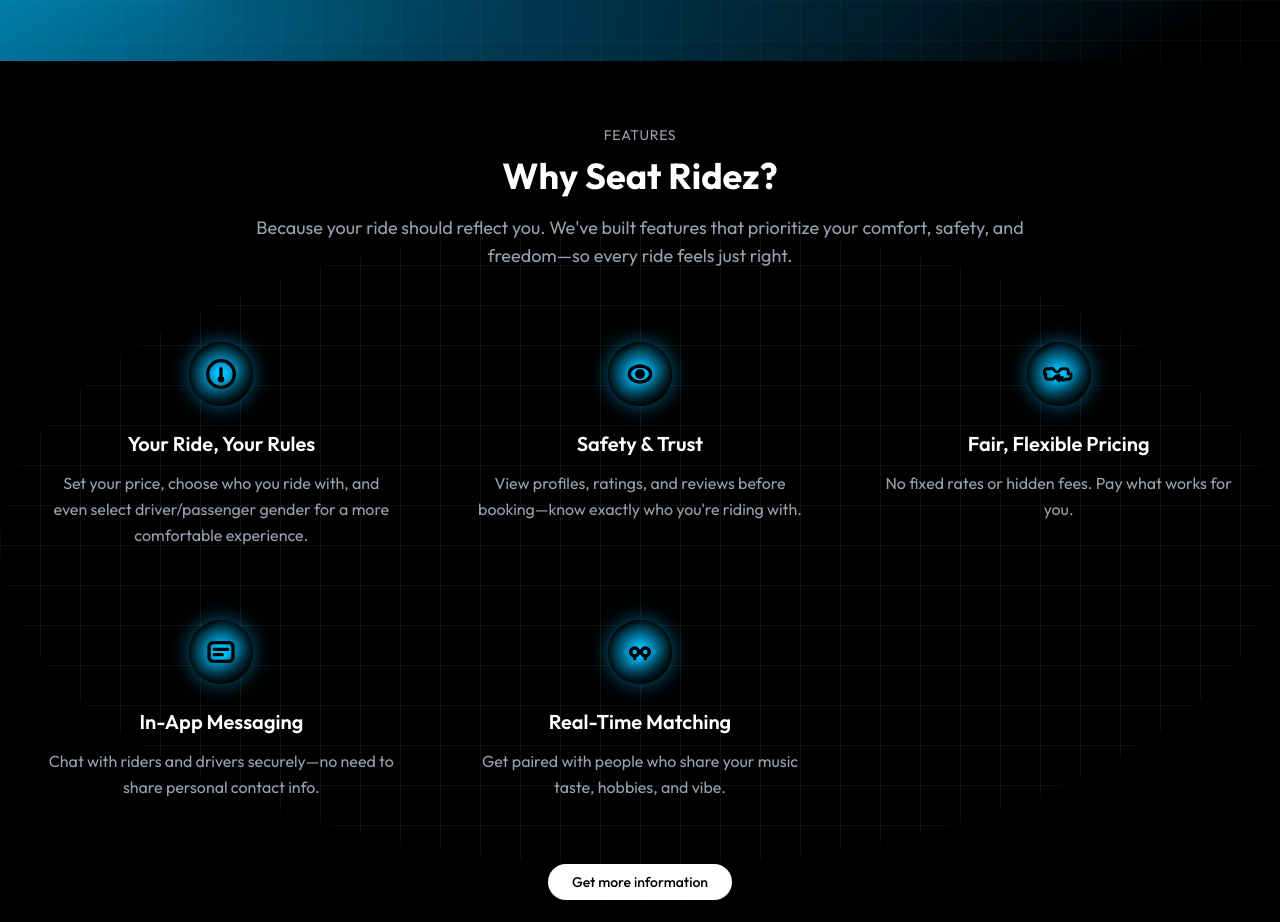
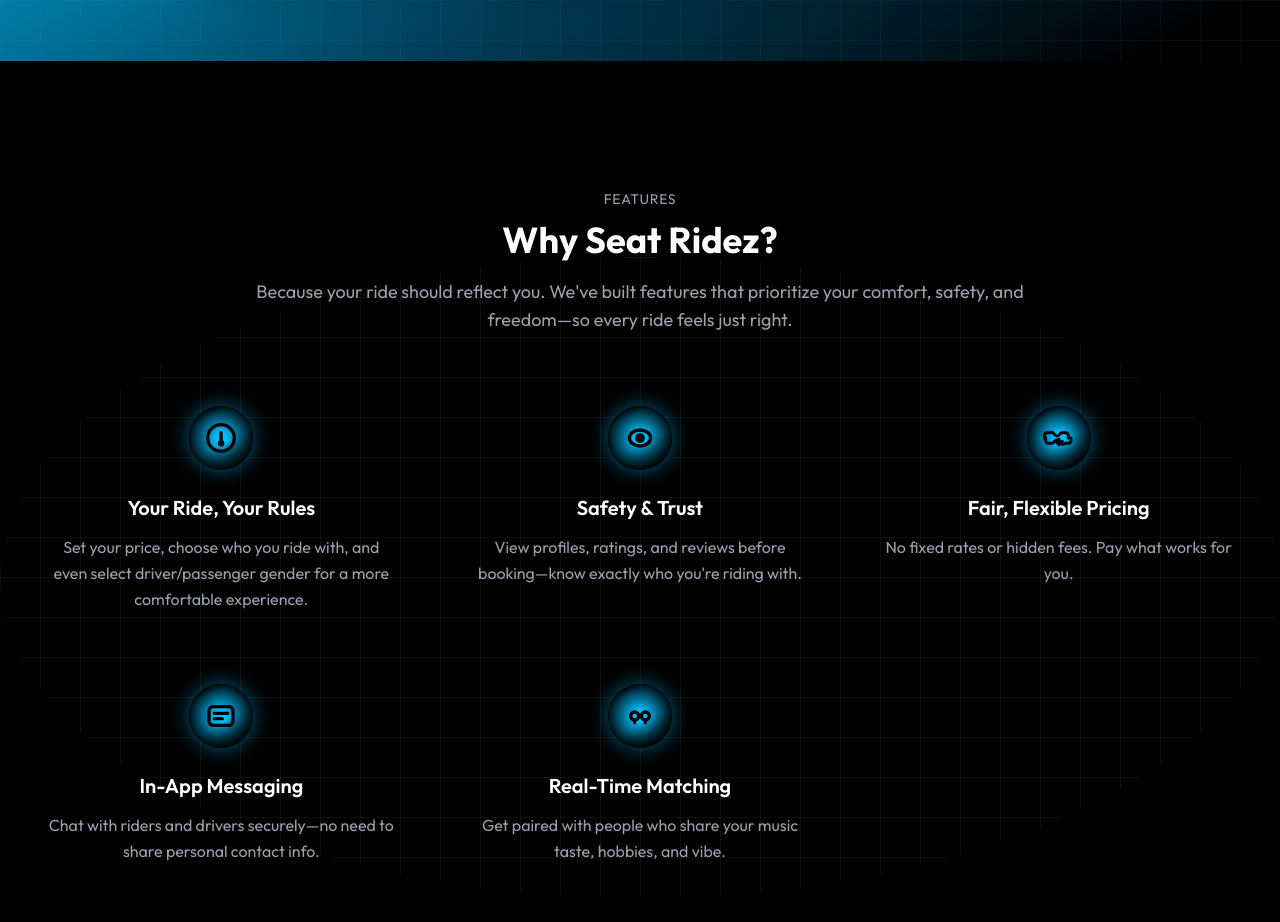
Before and after one commit to SRidez-app/website, a React (Vite) app: page / in a window 1280 px wide. Shown: the part 1200-2122 px from the top of the page. Built offline with nearby package versions, Linux system fonts and the light colour scheme.

Commit message:
Update Features.jsx

```diff
--- a/src/components/Features.jsx
+++ b/src/components/Features.jsx
@@ -326,7 +326,7 @@
 
       <div className="container mx-auto px-4 sm:px-6 mb-12 sm:mb-16 relative z-10 max-w-7xl">
         {/* Header Section */}
-        <div className="text-center mb-8 sm:mb-12">
+        <div className="text-center mb-8 sm:mb-12 md:mt-16">
           <p className="text-xs sm:text-sm uppercase tracking-wider mb-2 text-gray-400">
             FEATURES
           </p>
```
